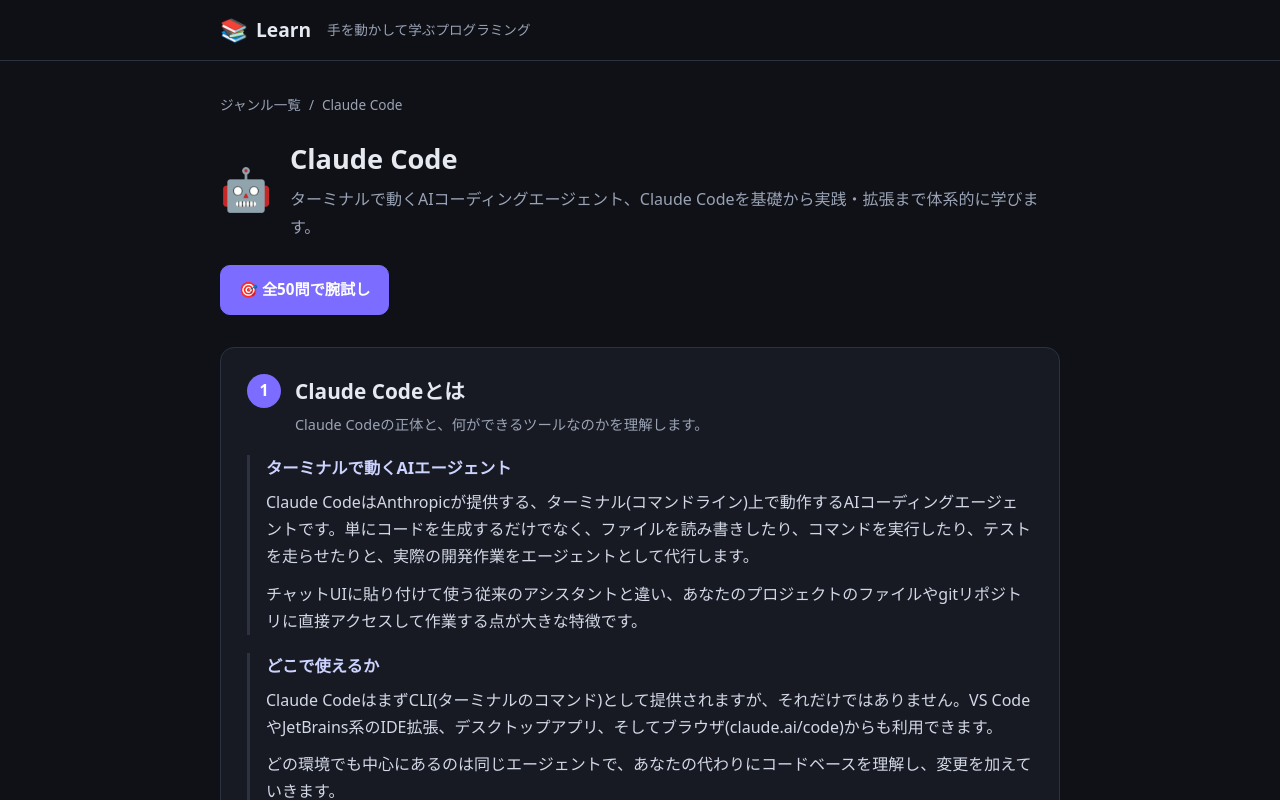
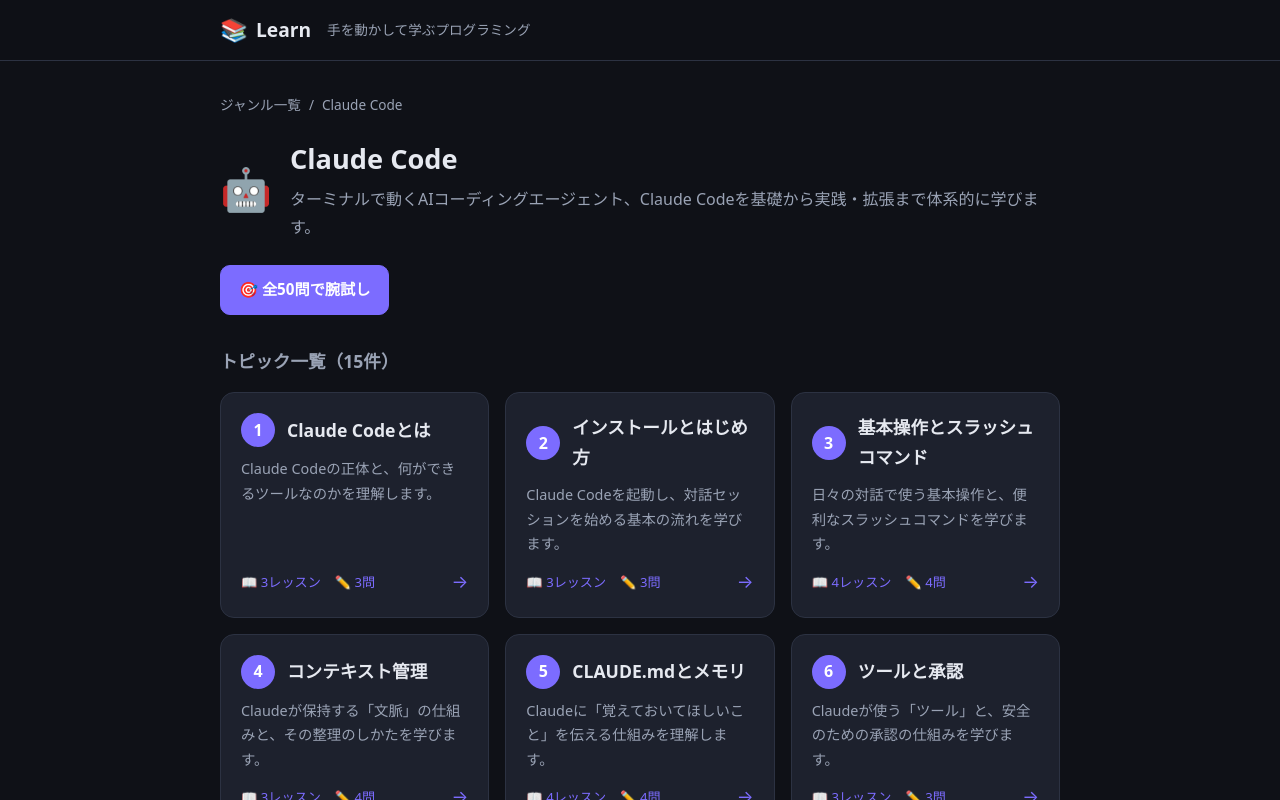
Before and after one commit to tempakyousuke/manaq, a React (Vite) app: page /#/genre/claude-code in a window 1280 px wide. Shown: the top 800 px of the page. Built offline with nearby package versions, Linux system fonts and the light colour scheme.

Commit message:
見出しから詳細に入るレイアウトに変更

```diff
--- a/src/components/GenreView.tsx
+++ b/src/components/GenreView.tsx
@@ -1,6 +1,5 @@
 import { Link, useParams } from "react-router-dom";
 import { getGenre } from "../data/index.ts";
-import RichText from "./RichText.tsx";
 
 export default function GenreView() {
   const { genreId } = useParams();
@@ -44,39 +43,32 @@
         </Link>
       </div>
 
-      <div className="topic-list">
+      <p className="section-title">
+        トピック一覧（{genre.topics.length}件）
+      </p>
+
+      <div className="topic-grid">
         {genre.topics.map((topic, index) => (
-          <section key={topic.id} className="topic-card">
-            <div className="topic-head">
+          <Link
+            key={topic.id}
+            to={`/genre/${genre.id}/topic/${topic.id}`}
+            className="topic-tile"
+          >
+            <div className="topic-tile-head">
               <span className="topic-number">{index + 1}</span>
-              <div>
-                <h2>{topic.title}</h2>
-                {topic.summary && <p className="topic-summary">{topic.summary}</p>}
-              </div>
+              <h2>{topic.title}</h2>
             </div>
-
-            <div className="lessons">
-              {topic.lessons.map((lesson, i) => (
-                <article key={i} className="lesson">
-                  <h3>{lesson.heading}</h3>
-                  <div className="lesson-body">
-                    <RichText text={lesson.body} />
-                  </div>
-                </article>
-              ))}
+            {topic.summary && (
+              <p className="topic-tile-summary">{topic.summary}</p>
+            )}
+            <div className="topic-tile-meta">
+              <span>📖 {topic.lessons.length}レッスン</span>
+              {topic.questions.length > 0 && (
+                <span>✏️ {topic.questions.length}問</span>
+              )}
+              <span className="topic-tile-arrow">→</span>
             </div>
-
-            {topic.questions.length > 0 && (
-              <div className="topic-quiz-cta">
-                <Link
-                  to={`/genre/${genre.id}/topic/${topic.id}/quiz`}
-                  className="btn btn-primary"
-                >
-                  ✏️ このトピックの{topic.questions.length}問に挑戦
-                </Link>
-              </div>
-            )}
-          </section>
+          </Link>
         ))}
       </div>
     </div>
--- /dev/null
+++ b/src/components/TopicView.tsx
@@ -0,0 +1,84 @@
+import { Link, useParams } from "react-router-dom";
+import { getTopic } from "../data/index.ts";
+import RichText from "./RichText.tsx";
+
+export default function TopicView() {
+  const { genreId, topicId } = useParams();
+  const found = genreId && topicId ? getTopic(genreId, topicId) : undefined;
+
+  if (!found) {
+    return (
+      <div className="empty-state">
+        <p>トピックが見つかりませんでした。</p>
+        <Link to={genreId ? `/genre/${genreId}` : "/"} className="btn">
+          戻る
+        </Link>
+      </div>
+    );
+  }
+
+  const { genre, topic } = found;
+  const index = genre.topics.findIndex((t) => t.id === topic.id);
+  const prev = index > 0 ? genre.topics[index - 1] : undefined;
+  const next =
+    index < genre.topics.length - 1 ? genre.topics[index + 1] : undefined;
+
+  return (
+    <div>
+      <nav className="breadcrumb">
+        <Link to="/">ジャンル一覧</Link>
+        <span>/</span>
+        <Link to={`/genre/${genre.id}`}>{genre.title}</Link>
+        <span>/</span>
+        <span>{topic.title}</span>
+      </nav>
+
+      <header className="topic-head">
+        <span className="topic-number">{index + 1}</span>
+        <div>
+          <h1>{topic.title}</h1>
+          {topic.summary && <p className="topic-summary">{topic.summary}</p>}
+        </div>
+      </header>
+
+      <div className="lessons">
+        {topic.lessons.map((lesson, i) => (
+          <article key={i} className="lesson">
+            <h3>{lesson.heading}</h3>
+            <div className="lesson-body">
+              <RichText text={lesson.body} />
+            </div>
+          </article>
+        ))}
+      </div>
+
+      {topic.questions.length > 0 && (
+        <div className="topic-quiz-cta">
+          <Link
+            to={`/genre/${genre.id}/topic/${topic.id}/quiz`}
+            className="btn btn-primary"
+          >
+            ✏️ このトピックの{topic.questions.length}問に挑戦
+          </Link>
+        </div>
+      )}
+
+      <div className="topic-nav">
+        {prev ? (
+          <Link to={`/genre/${genre.id}/topic/${prev.id}`} className="btn btn-ghost">
+            ← {prev.title}
+          </Link>
+        ) : (
+          <span />
+        )}
+        {next ? (
+          <Link to={`/genre/${genre.id}/topic/${next.id}`} className="btn btn-ghost">
+            {next.title} →
+          </Link>
+        ) : (
+          <span />
+        )}
+      </div>
+    </div>
+  );
+}
--- a/src/main.tsx
+++ b/src/main.tsx
@@ -5,6 +5,7 @@
 import App from "./App.tsx";
 import Home from "./components/Home.tsx";
 import GenreView from "./components/GenreView.tsx";
+import TopicView from "./components/TopicView.tsx";
 import QuizPage from "./components/QuizPage.tsx";
 
 const router = createHashRouter([
@@ -14,6 +15,7 @@
     children: [
       { index: true, element: <Home /> },
       { path: "genre/:genreId", element: <GenreView /> },
+      { path: "genre/:genreId/topic/:topicId", element: <TopicView /> },
       { path: "genre/:genreId/quiz", element: <QuizPage /> },
       { path: "genre/:genreId/topic/:topicId/quiz", element: <QuizPage /> },
     ],
--- a/src/styles.css
+++ b/src/styles.css
@@ -219,17 +219,63 @@
   margin-bottom: 32px;
 }
 
-/* Topics */
-.topic-list {
+/* Topic grid (genre overview) */
+.topic-grid {
+  display: grid;
+  grid-template-columns: repeat(auto-fill, minmax(260px, 1fr));
+  gap: 16px;
+}
+.topic-tile {
   display: flex;
   flex-direction: column;
-  gap: 24px;
-}
-.topic-card {
-  background: var(--bg-soft);
+  gap: 10px;
+  background: var(--card);
   border: 1px solid var(--border);
   border-radius: var(--radius);
-  padding: 26px;
+  padding: 20px;
+  transition:
+    transform 0.15s ease,
+    border-color 0.15s ease,
+    background 0.15s ease;
+}
+.topic-tile:hover {
+  transform: translateY(-3px);
+  border-color: var(--primary);
+  background: var(--card-hover);
+}
+.topic-tile-head {
+  display: flex;
+  gap: 12px;
+  align-items: center;
+}
+.topic-tile-head h2 {
+  margin: 0;
+  font-size: 1.1rem;
+}
+.topic-tile-summary {
+  margin: 0;
+  color: var(--text-dim);
+  font-size: 0.9rem;
+  flex: 1;
+}
+.topic-tile-meta {
+  display: flex;
+  align-items: center;
+  gap: 14px;
+  font-size: 0.82rem;
+  color: var(--primary);
+}
+.topic-tile-arrow {
+  margin-left: auto;
+  font-size: 1.1rem;
+}
+
+/* Topic detail */
+.topic-nav {
+  display: flex;
+  justify-content: space-between;
+  gap: 12px;
+  margin-top: 32px;
 }
 .topic-head {
   display: flex;
```
